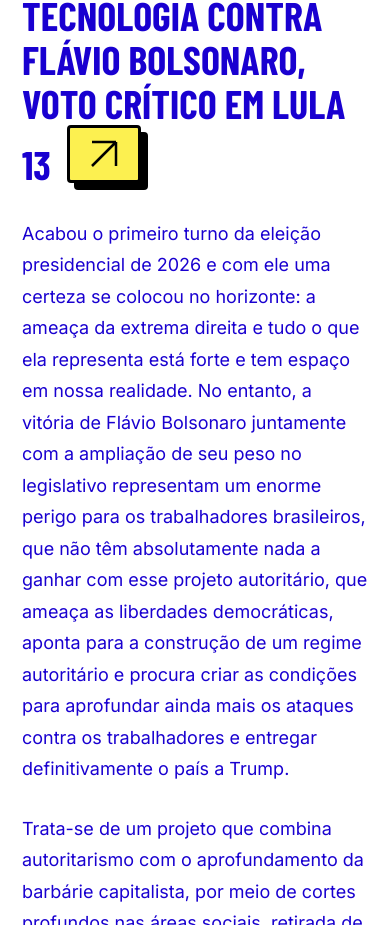
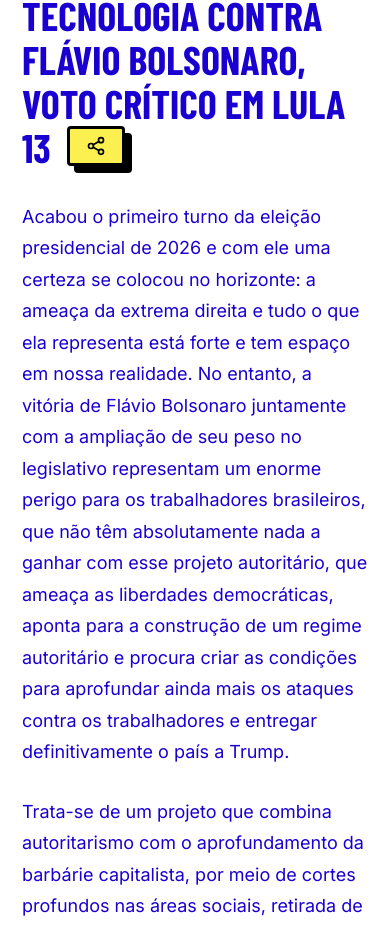
Before and after one commit to tech-contra-flavio-bolsonaro/tech-contra-flavio-bolsonaro-web, a Next.js app: page /manifesto in a window 390 px wide. Shown: the part 1255-2180 px from the top of the page. Built offline with nearby package versions, Linux system fonts and the light colour scheme; no server answers; a web font is replaced by a local one.

Commit message:
fix: update ShareButton component for responsive size and conditional rendering on home-colors variant

```diff
--- a/app/components/manifesto-full-text.tsx
+++ b/app/components/manifesto-full-text.tsx
@@ -63,7 +63,6 @@ export function ManifestoFullText() {
 
           <ShareButton
             title="Manifesto Tech Contra Flávio Bolsonaro"
-            description="Compartilhe nas redes sociais o manifesto da comunidade Tech Contra Flávio Bolsonaro"
             url="/manifesto"
             variant="home-colors"
             className="inline-block ml-4!"
--- a/app/components/share-button.tsx
+++ b/app/components/share-button.tsx
@@ -296,14 +296,14 @@ export function ShareButton({
         render={
           <Button
             variant={variant !== "default" ? "default" : "outline"}
-            size={variant !== "default" ? "lg" : "sm"}
+            size={!["default", "home-colors"].includes(variant) ? "lg" : "sm"}
             className={cn("share-trigger", className ?? "")}
           />
         }
       >
-        {variant === "default" && <Share2Icon />}
-        {variant !== "home-colors" && variant !== "home" && "Compartilhar"}
-        {variant !== "default" && <HomeArrow />}
+        {["default", "home-colors"].includes(variant) && <Share2Icon />}
+        {!["home-colors", "home"].includes(variant) && "Compartilhar"}
+        {!["default", "home-colors"].includes(variant) && <HomeArrow />}
       </DialogTrigger>
       <DialogContent
         className={variant !== "default" ? "home-share-dialog" : undefined}
```
